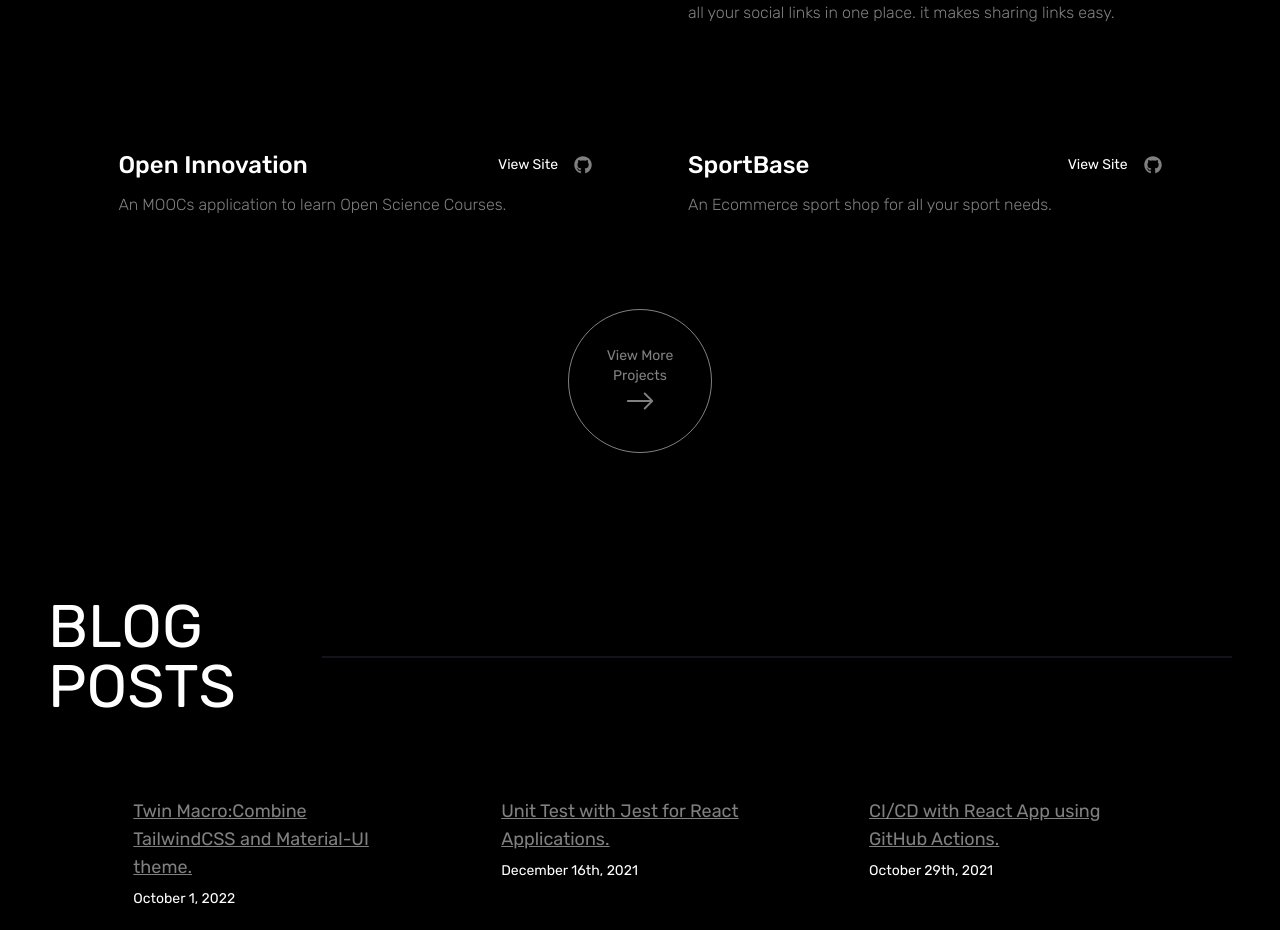
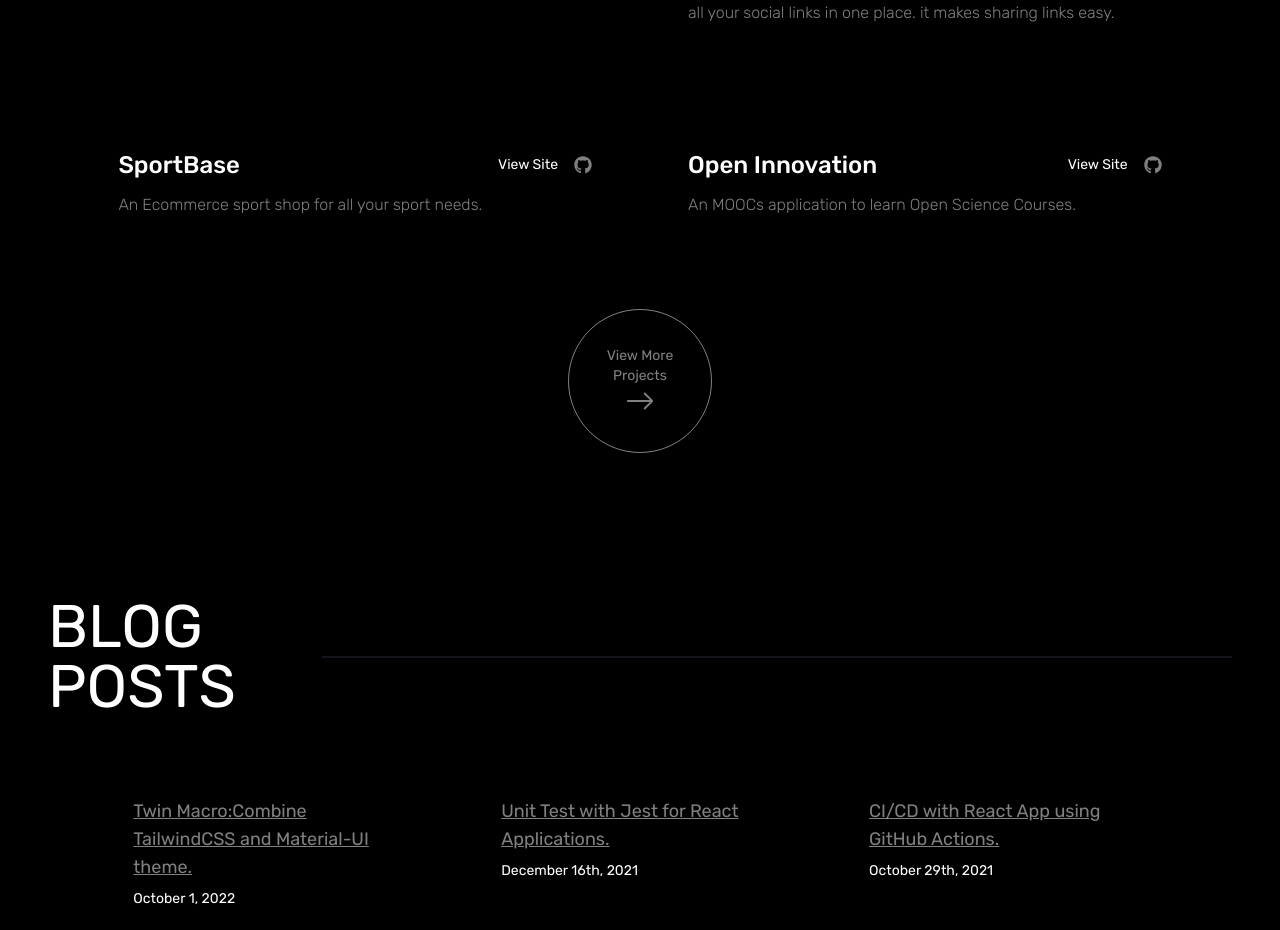
Before and after one commit to sandygudie/sandy_portfolio, a Next.js app: page / in a window 1280 px wide. Shown: the part 1823-2753 px from the top of the page. Built offline with nearby package versions, Linux system fonts and the light colour scheme.

Commit message:
Update data.js

```diff
--- a/data.js
+++ b/data.js
@@ -24,15 +24,7 @@ export const projects = [
     image: "/images/devlinks.svg",
     githubLink:"https://github.com/sandygudie/devlinks"
   },
-  {
-    id: 10,
-    name: "Open Innovation",
-    description: "An MOOCs application to learn Open Science Courses.",
-    tools: ["Vite(ReactJs)", "TypeScript", "Sass", "LinguiJs", "Crowdin"],
-    link: "https://moocs-client.netlify.app/",
-    image: "/images/mooc.PNG",
-    githubLink:"https://github.com/Open-Science-Community-Saudi-Arabia/MOOCs"
-  },
+
   {
     id: 3,
     name: "SportBase",
@@ -52,7 +44,15 @@ export const projects = [
     image: "/images/sportbase.svg",
     githubLink:"https://github.com/sandygudie/sportbase"
   },
-
+  {
+    id: 10,
+    name: "Open Innovation",
+    description: "An MOOCs application to learn Open Science Courses.",
+    tools: ["Vite(ReactJs)", "TypeScript", "Sass", "LinguiJs", "Crowdin"],
+    link: "https://moocs-client.netlify.app/",
+    image: "/images/mooc.PNG",
+    githubLink:"https://github.com/Open-Science-Community-Saudi-Arabia/MOOCs"
+  },
   {
     id: 4,
     name: "Invoice App",
```
